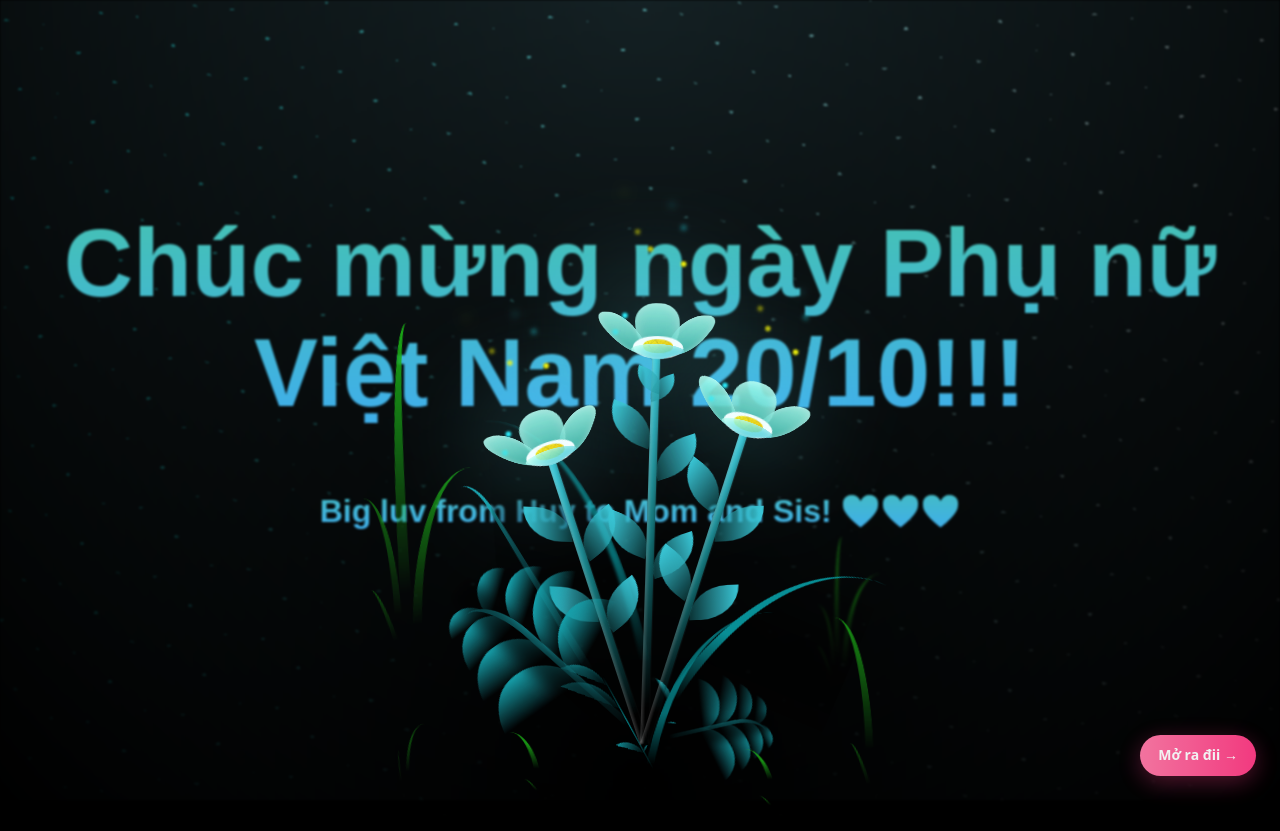
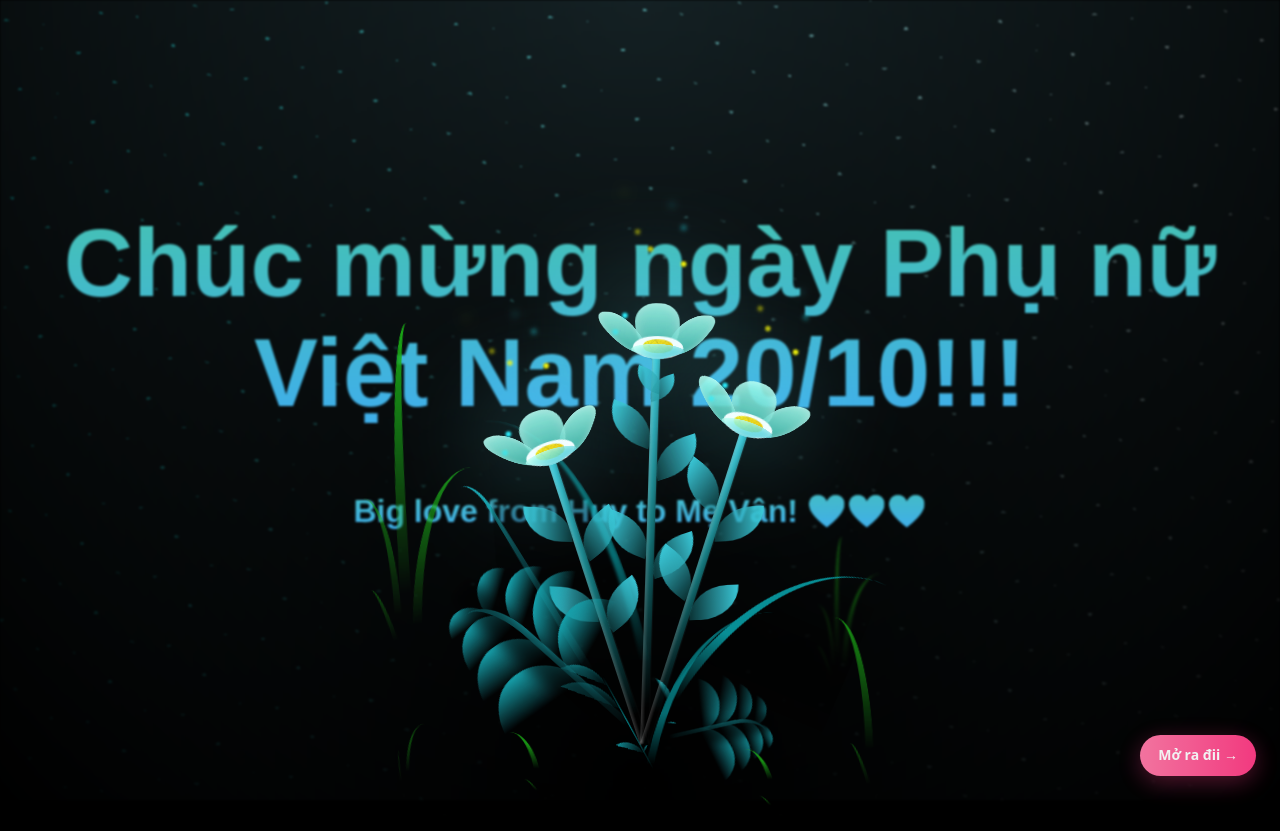
Before and after one commit to Huynguyenboiz/VietnameseWomenday1, a plain HTML site: page Happy-women-s-day-main/Happy-women-s-day-main/index.html in a window 1280 px wide. Drawn offline with Linux system fonts and the light colour scheme.

```diff
--- a/Happy-women-s-day-main/Happy-women-s-day-main/index.html
+++ b/Happy-women-s-day-main/Happy-women-s-day-main/index.html
@@ -9,7 +9,7 @@
 <div class="night">
     <div class="march_text">
         <h1 class="animated_march_text">Chúc mừng ngày Phụ nữ Việt Nam 20/10!!!</h1>
-        <h1 class="animated_march_text2">Big luv from Huy to Mom and Sis! ❤️❤️❤️</h1>
+        <h1 class="animated_march_text2">Big love from Huy to Mẹ Vân! ❤️❤️❤️</h1>
     </div>
 </div>
 <div class="flowers">
```
